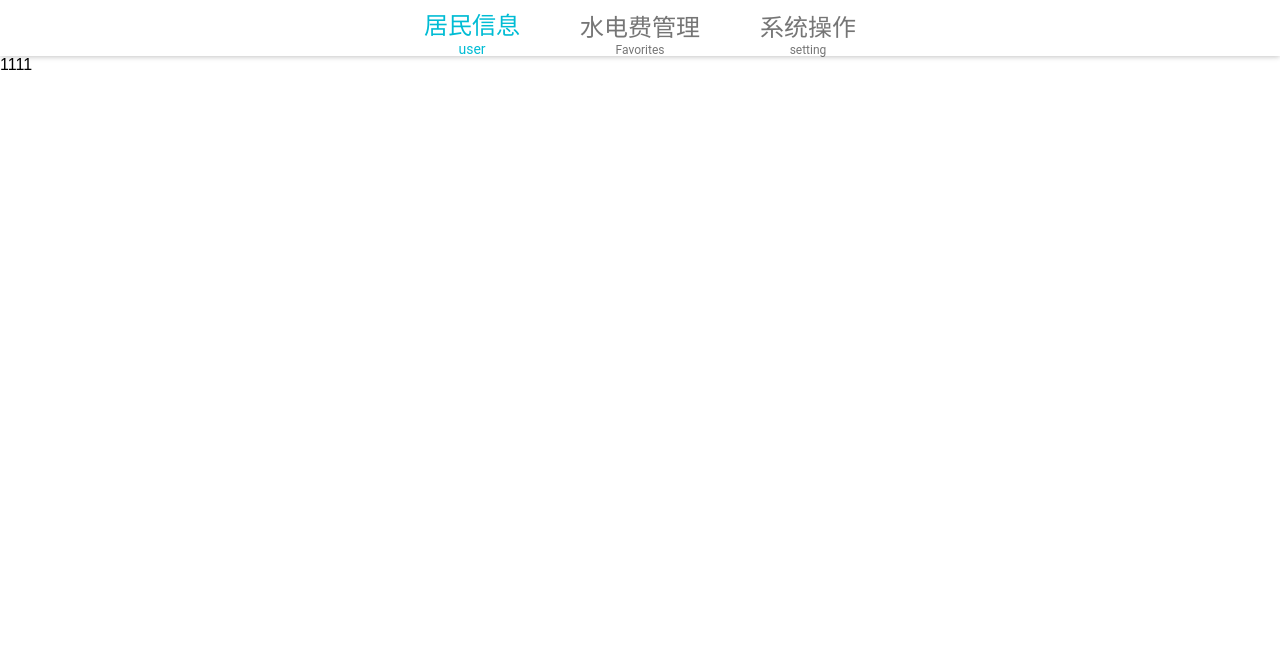
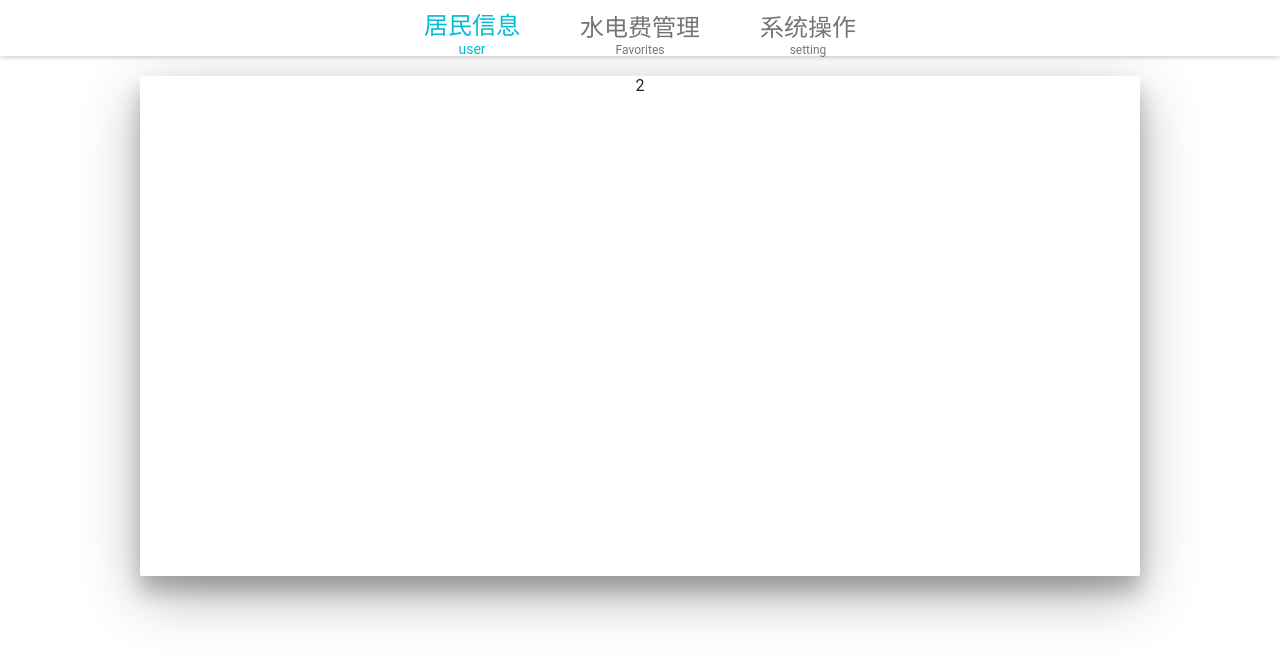
Before and after one commit to fancyzhe/my_app, a React (Create React App) app: page /manage in a window 1280 px wide. Shown: the top 662 px of the page. Built offline with nearby package versions, Linux system fonts and the light colour scheme.

Commit message:
'添加页面信息'

```diff
--- a/src/common/admin_btn.js
+++ b/src/common/admin_btn.js
@@ -35,7 +35,7 @@ class Adminbtn extends React.Component {
                         openSecondary={true}
                         onRequestChange={(open) => this.setState({open})}
                     >
-                        <MenuItem>退出登录</MenuItem>
+                        <MenuItem>修改个人信息</MenuItem>
                         <Link to={'/'} style={{'textDecoration':'none'}}><MenuItem onClick={this.reLogin()}>重新登录</MenuItem></Link>
                     </Drawer>
                 </MuiThemeProvider>
--- a/src/common/bottom_nav.js
+++ b/src/common/bottom_nav.js
@@ -10,6 +10,8 @@ import {MuiThemeProvider} from "material-ui/styles/index";
 import './css/bottom_nav.css'
 import 'react-bootstrap'
 import Adminbtn from "./admin_btn";
+import UserPage from "../public/admin/userPage";
+import ManagePage from "../public/admin/managePage";
 
 class BottomNav extends React.Component {
     constructor(props) {
@@ -41,11 +43,15 @@ class BottomNav extends React.Component {
     }
 
     userPage(){
-        return(<div>1111</div>)
+        return(
+            <UserPage />
+        )
     }
 
     managementPage(){
-        return(<div>222</div>)
+        return(
+            <ManagePage />
+        )
     }
 
 
--- /dev/null
+++ b/src/public/admin/admin.css
@@ -0,0 +1,8 @@
+/*user*/
+
+.paper{
+    width:  1000px;
+    height: 500px;
+    margin-top: 20px;
+    display: inline-block;
+}
--- a/src/public/admin/managePage.js
+++ b/src/public/admin/managePage.js
@@ -4,11 +4,26 @@
  */
 
 import * as React from "react";
+import {Paper} from "material-ui";
 
     //管理员水电费管理页面
 
 class ManagePage extends React.Component{
 
+    constructor(props){
+        super(props);
+        this.state={}
+    }
+
+    render(){
+        return(
+            <div style={{'textAlign':'center'}}>
+                <Paper className="paper" zDepth={5} >
+                    水电费管理系统
+                </Paper>
+            </div>
+        )
+    }
 }
 
 export default ManagePage
--- a/src/public/admin/userPage.js
+++ b/src/public/admin/userPage.js
@@ -3,12 +3,28 @@
  * @fanz
  */
 
-import * as React from "react";
+import React from "react";
+import {Paper} from "material-ui";
+import './admin.css'
 
     //管理员居民信息管理界面
 
 class UserPage extends React.Component{
 
+    constructor(props){
+        super(props);
+        this.state={}
+    }
+
+    render(){
+        return(
+            <div style={{'textAlign':'center'}}>
+                <Paper className="paper" zDepth={5} >
+                    2
+                </Paper>
+            </div>
+        )
+    }
 }
 
 export  default UserPage
```
